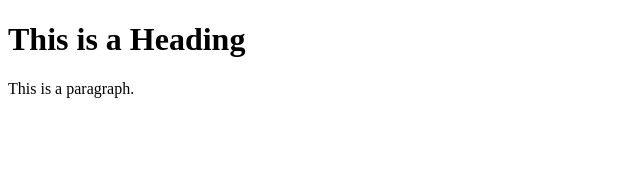
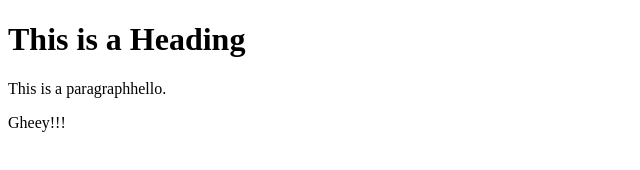
Before and after one commit to iMeanLand/AlinTest, a plain HTML site: page index.html in a window 1280 px wide. Shown: the whole page, without its empty margins (0-640 px from the left). Drawn offline with Linux system fonts and the light colour scheme.

Commit message:
file edit

```diff
--- a/index.html
+++ b/index.html
@@ -6,7 +6,8 @@
 <body>
 
 <h1>This is a Heading</h1>
-<p>This is a paragraph.</p>
+<p>This is a paragraphhello.</p>
+<p>Gheey!!!</p>
 
 </body>
 </html>
```
